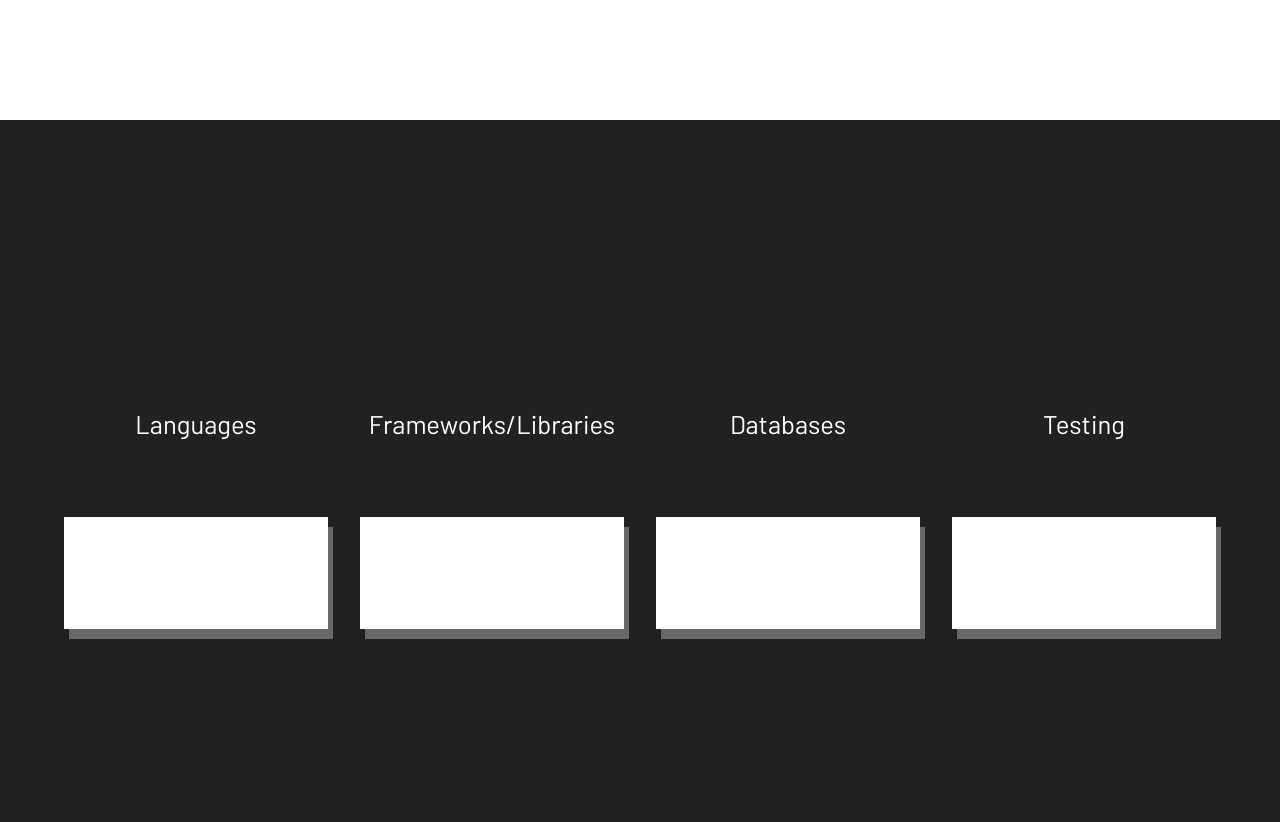
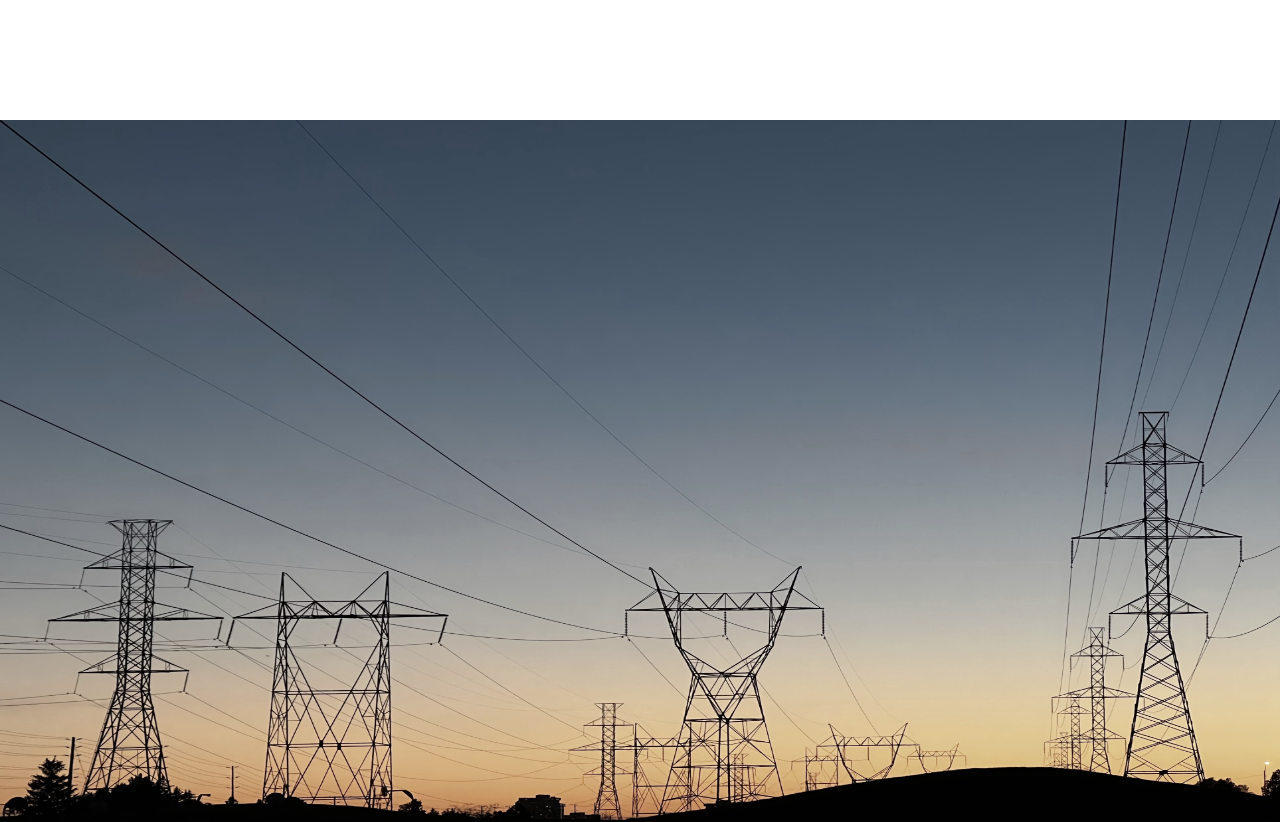
Before and after one commit to ryanpunwasi/portfolio, a React (Create React App) app: page / in a window 1280 px wide. Shown: the part 1480-2302 px from the top of the page. Built offline with nearby package versions, Linux system fonts and the light colour scheme.

Commit message:
remove skills section

```diff
--- a/src/components/App.js
+++ b/src/components/App.js
@@ -5,7 +5,6 @@ import Section from "./Section";
 import SectionText from "./SectionText";
 import Sidebar from "./Sidebar";
 import Lead from "./Lead";
-import Skills from "./Skills";
 import ScrollAnimation from "./ScrollAnimation";
 import Projects from "./Projects";
 import ContactSection from "./ContactSection";
@@ -13,7 +12,6 @@ import "./App.css";
 
 const sections = [
   { title: "About", link: "#about" },
-  { title: "Skills", link: "#skills" },
   { title: "Projects", link: "#projects" },
   { title: "Contact", link: "#contact" },
 ];
@@ -37,10 +35,6 @@ function App() {
       <Section id="about">
         <SectionText></SectionText>
       </Section>
-      <Section id="skills">
-        <Skills />
-      </Section>
-      {/* <Section image="/img/02.jpeg" id="sunsetImage" blendMode="normal" /> */}
       <Section>
         <ScrollAnimation image="/img/02.jpeg" id="sunsetImage2" />
       </Section>
```
